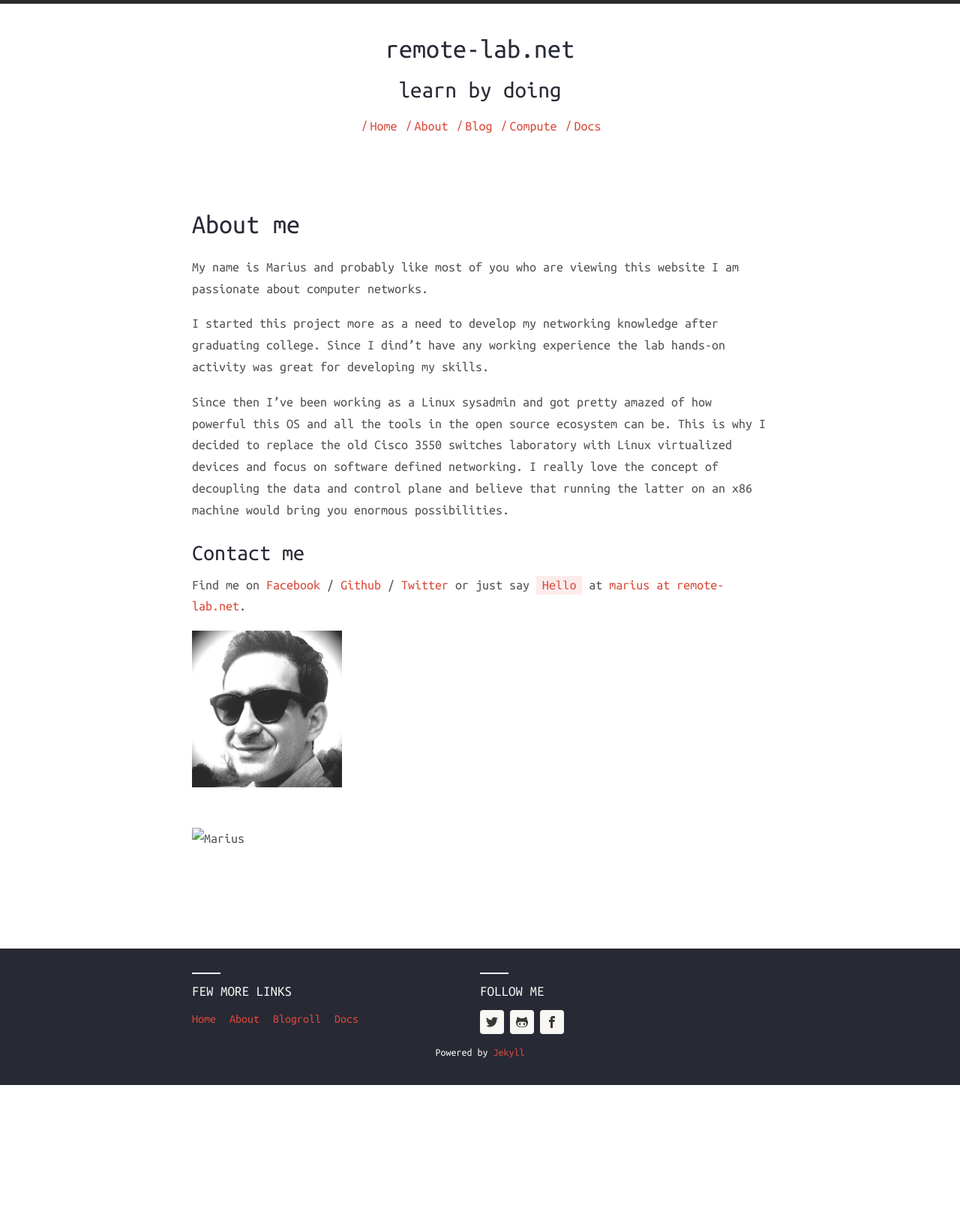
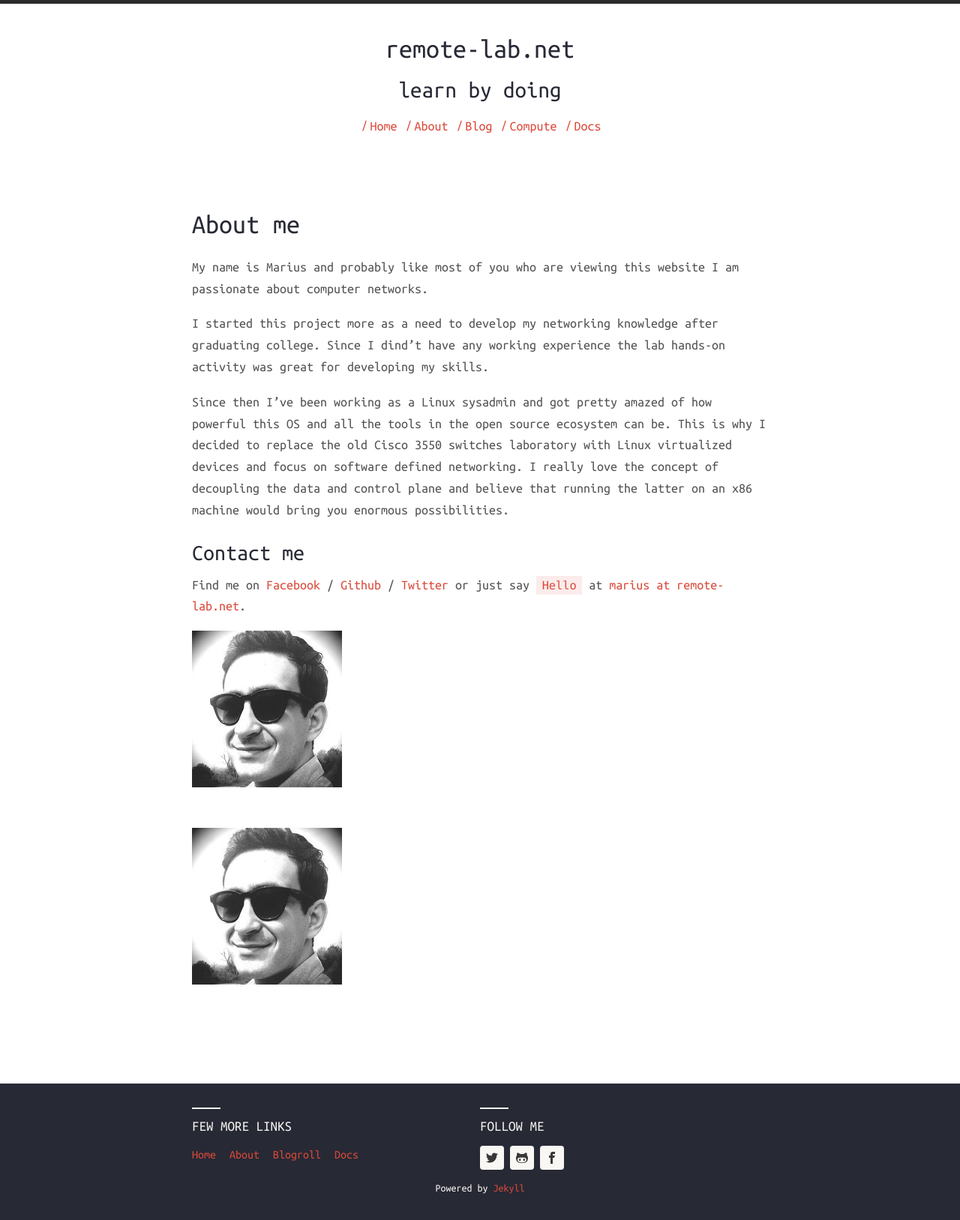
Before and after one commit to mcornea/mcornea.github.io, a Jekyll site: the page built from about.md, in a window 1280 px wide. Shown: the whole page at 75% size. Built offline with Jekyll 4.4.1, drawn with Linux system fonts in a browser that asks for light colours; nearby versions of some CDN libraries; before the commit the page ends 1447 px from its top, so only the background shows below that.

```diff
--- a/about.md
+++ b/about.md
@@ -16,7 +16,7 @@
 [marius at remote-lab.net](marius at remote-lab.net).
 <img src="{{'assets/static/marius.jpg' | prepend: site.baseurl | prepend: site.url }}" alt="Marius" width="200" height="350"/>
 
-![Marius](./assets/static/marius.jpg "Marius"){: .center-image }
+![Marius]({{'assets/static/marius.jpg' | prepend: site.baseurl | prepend: site.url }} "Marius"){: .center-image }
 
 [tf]: http://template-factory.nl
 [m]: http://mearch.com
```
Also changed, not shown: assets/static/marius.jpg.
